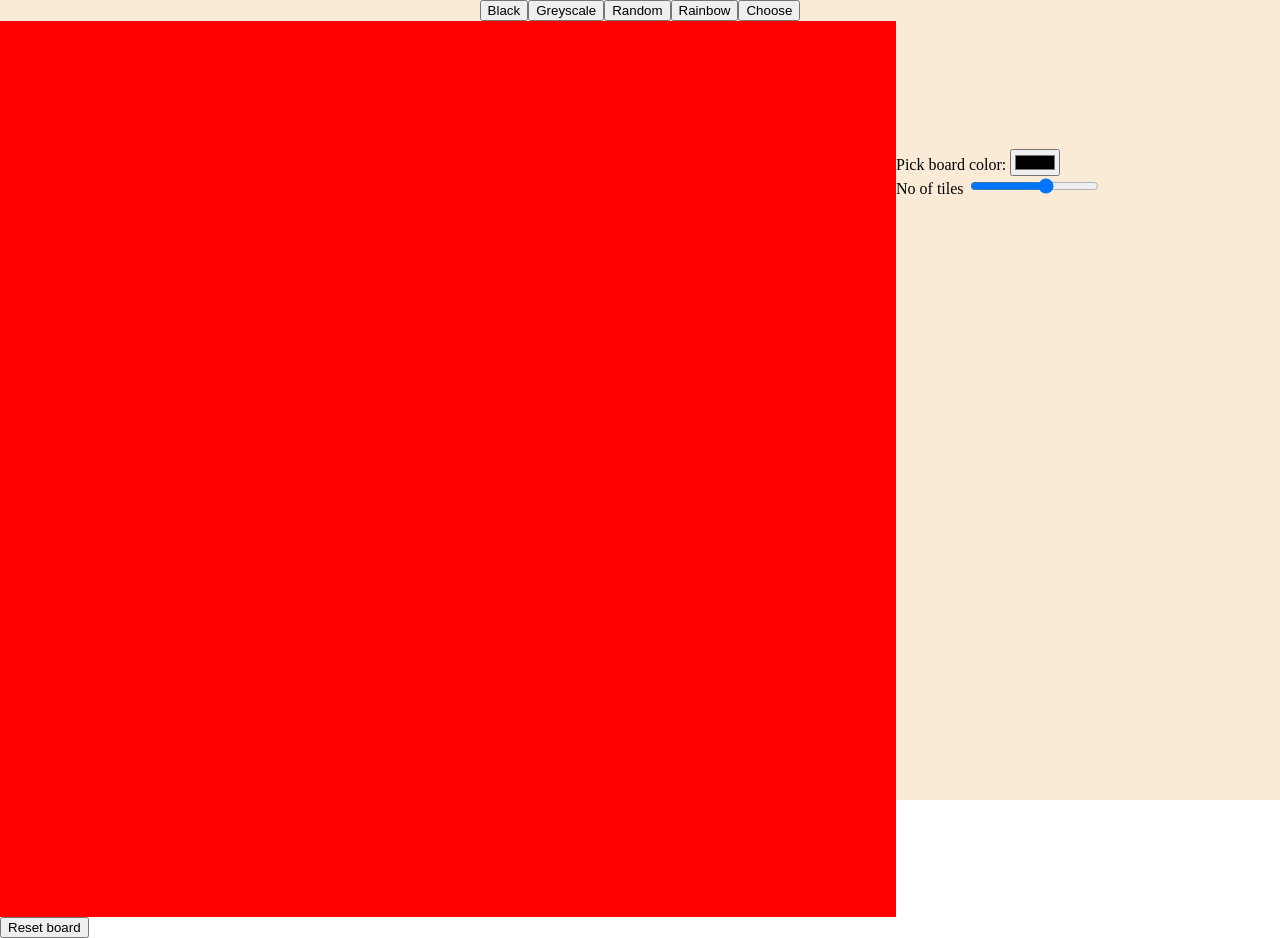
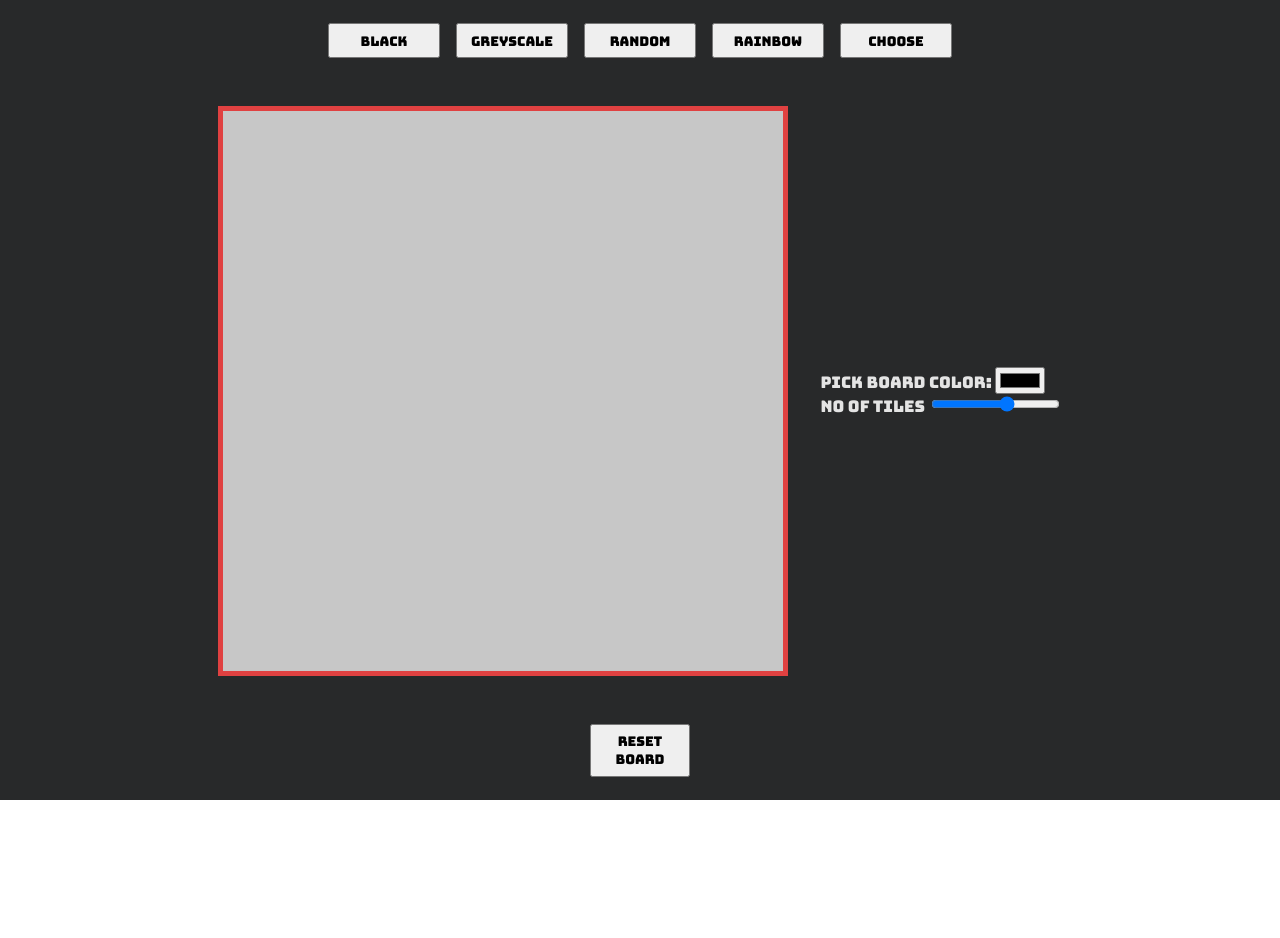
Before and after one commit to chaandharaghav/etch-a-sketch, a plain HTML site: page index.html in a window 1280 px wide. After the commit the page ends 800 px from the top, so only its background shows below. Drawn offline with Linux system fonts and the light colour scheme.

Commit message:
Improved styles

```diff
--- a/app.css
+++ b/app.css
@@ -1,4 +1,9 @@
+@import url('https://fonts.googleapis.com/css2?family=Bungee&display=swap');
 /* CSS reset  */
+
+:root{
+  --red: rgb(224, 65, 65);
+}
 
 html,
 body,
@@ -127,30 +132,94 @@ table {
 
 /* CSS reset ends here */
 
+
+/* General styling */
+
+body, button{
+
+  font-family: 'Bungee', cursive;
+}
+
+body{
+
+  color: rgb(228, 228, 228);
+
+  font-weight: 500;
+}
+
+button{
+  padding: 0.4rem;
+  margin: 0 0.5rem
+}
+
 section {
   width: 100vw;
   height: 100vh;
-  background-color: antiquewhite;
+  background-color: hsl(210, 3%, 16%);
+
+  display: flex;
+  flex-direction: column;
+  align-items: center;
 }
+
+
+/* customization buttons styling */
+
+.cust-buttons,
+.board{
+  margin: 3rem auto;
+}
+
 
 .cust-buttons {
   display: flex;
   flex-direction: column;
+  align-items: center;
 }
 
-/* board styling */
+.cust-buttons button{
+  width: 7rem;
+}
 
+#resetButton{
+  margin: 3rem 0;
+}
+
+.active{
+  color: var(--red);
+  box-shadow: 0 0 20px var(--red);
+}
+
+ /* board styling  */
+
+ /* board size is based on width for screen sizes
+ less than 1023px */
 .board {
-  width: 90vw;
-  height: 90vw;
-  background-color: rgb(223, 89, 89);
+  width: 60vw;
+  height: 60vw;
+  background-color: rgb(199, 199, 199);
+
+  margin: auto;
+
+  border: 5px solid var(--red);
 }
 
 .board-properties {
-  margin-top: 10%;
+  margin: auto;
+}
+
+#resetButton{
+  width: 100px;
 }
 
 @media (min-width: 767px) {
+  section{
+    display: flex;
+    flex-direction: column;
+    justify-content: center;
+    align-items: center;
+  }
+
   .cust-buttons {
     flex-direction: row;
     justify-content: center;
@@ -160,9 +229,17 @@ section {
     display: flex;
   }
   .board {
-    width: 70vw;
-    height: 70vw;
+    width: 60vw;
+    height: 60vw;
 
-    background-color: red;
+    margin-right: 2rem;
   }
 }
+
+
+@media(min-width: 1023px){
+  .board {
+    width: 70vh;
+    height: 70vh;
+  }
+}
--- a/index.html
+++ b/index.html
@@ -11,6 +11,7 @@
       integrity="sha384-EVSTQN3/azprG1Anm3QDgpJLIm9Nao0Yz1ztcQTwFspd3yD65VohhpuuCOmLASjC"
       crossorigin="anonymous"
     /> -->
+
     <link rel="stylesheet" href="app.css" />
   </head>
   <body>
@@ -43,7 +44,7 @@
           </div>
         </div>
       </div>
-      <button>Reset board</button>
+      <button id="resetButton">Reset board</button>
     </section>
     <script src="app.js"></script>
   </body>
```
